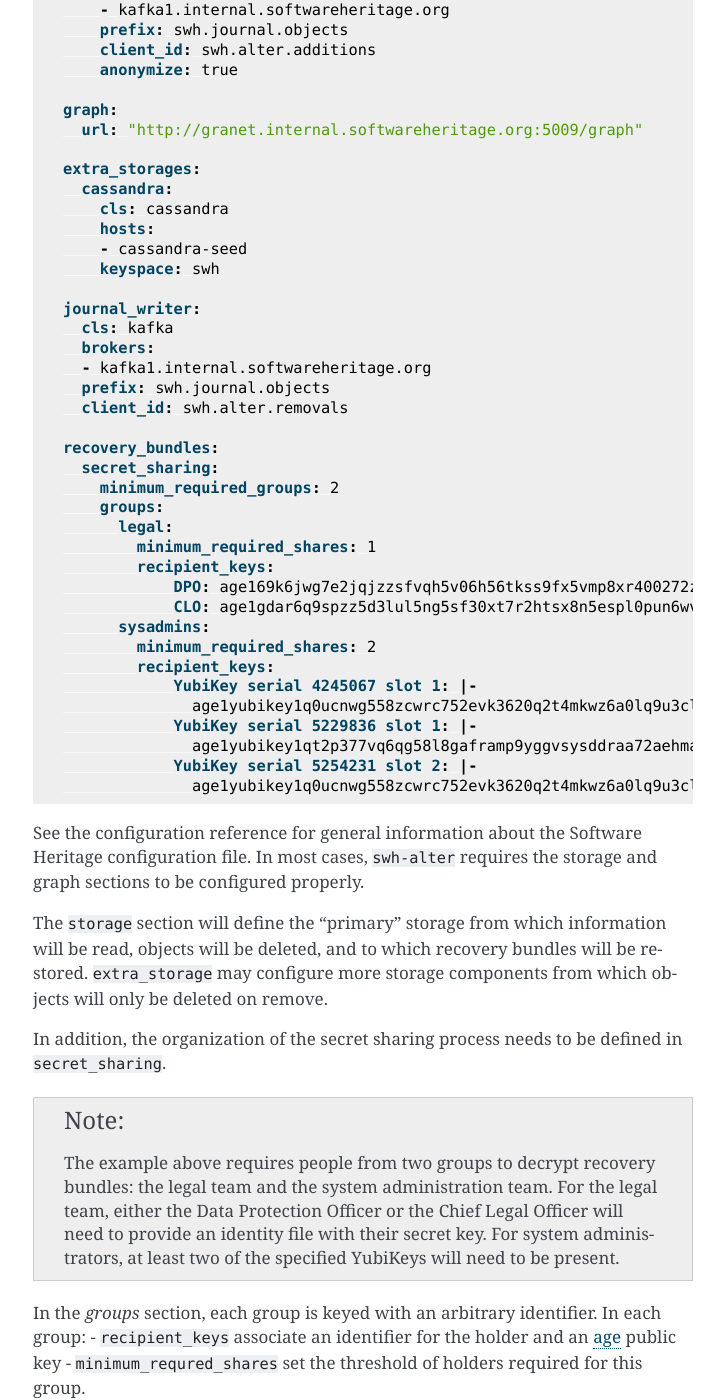
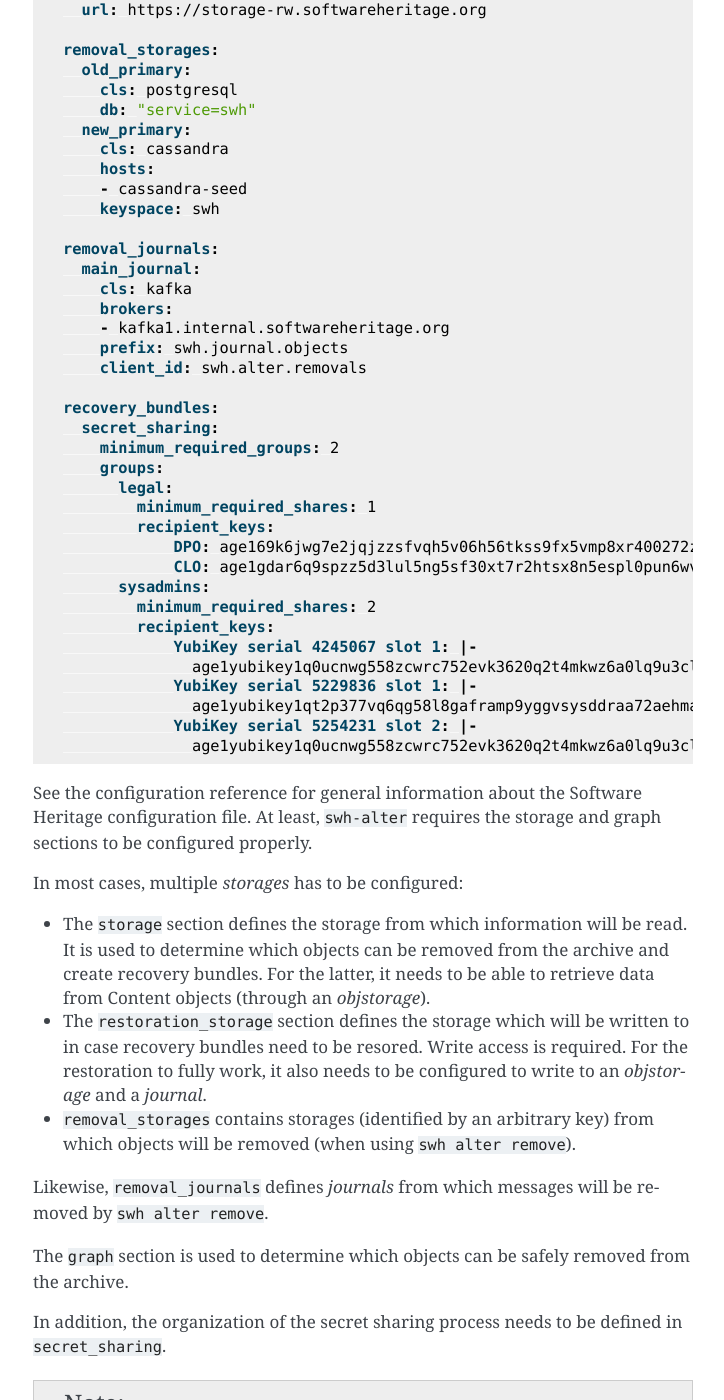
Before and after one commit to SoftwareHeritage/swh-alter, a Sphinx documentation site: the page built from docs/usage.rst, in a window 1280 px wide and 1400 px high, scrolled down 1034 px. Shown: the whole window, without its empty margins (387-1111 px from the left). Built offline with Sphinx 7.4.7, drawn with Linux system fonts in a browser that asks for light colours; some of the changed text lies outside the part shown.

Commit message:
Configure each facility according to their use
In order to remove potential sources of confusion, we now ask users
to have different entries for the configuration for the facilities that
will be used to read, restore and remove objects.

- `storage` and `graph` will be used for reading.
- `restoration_storage` will be used for restoration.
- `removal_storages` and `removal_journals` will be used for removals.

This means they now all have to be defined in order for `swh alter
remove` to work properly. The upside is that the required permissions
for each facility are more clearly defined.

```diff
--- a/docs/usage.rst
+++ b/docs/usage.rst
@@ -39,35 +39,33 @@
 .. code:: yaml
 
     storage:
-      cls: postgresql
-      db: "service=swh"
-      objstorage:
-        cls: remote
-        url: https://objstorage.softwareheritage.org
-      journal_writer:
-        cls: kafka
-        brokers:
-        - kafka1.internal.softwareheritage.org
-        prefix: swh.journal.objects
-        client_id: swh.alter.additions
-        anonymize: true
+      cls: remote
+      url: https://storage-cassandra-ro.softwareheritage.org
 
     graph:
       url: "http://granet.internal.softwareheritage.org:5009/graph"
 
-    extra_storages:
-      cassandra:
+    restoration_storage:
+      cls: remote
+      url: https://storage-rw.softwareheritage.org
+
+    removal_storages:
+      old_primary:
+        cls: postgresql
+        db: "service=swh"
+      new_primary:
         cls: cassandra
         hosts:
         - cassandra-seed
         keyspace: swh
 
-    journal_writer:
-      cls: kafka
-      brokers:
-      - kafka1.internal.softwareheritage.org
-      prefix: swh.journal.objects
-      client_id: swh.alter.removals
+    removal_journals:
+      main_journal:
+        cls: kafka
+        brokers:
+        - kafka1.internal.softwareheritage.org
+        prefix: swh.journal.objects
+        client_id: swh.alter.removals
 
     recovery_bundles:
       secret_sharing:
@@ -89,14 +87,28 @@
                   age1yubikey1q0ucnwg558zcwrc752evk3620q2t4mkwz6a0lq9u3clsfmealsmlz330kz2
 
 See the :ref:`configuration reference <cli-config>` for general information
-about the Software Heritage configuration file. In most cases, ``swh-alter``
+about the Software Heritage configuration file. At least, ``swh-alter``
 requires the :ref:`storage <cli-config-storage>` and :ref:`graph <cli-config-graph>`
 sections to be configured properly.
 
-The ``storage`` section will define the “primary” storage from which information
-will be read, objects will be deleted, and to which recovery bundles will be
-restored. ``extra_storage`` may configure more storage components from which
-objects will only be deleted on remove.
+In most cases, multiple *storages* has to be configured:
+
+- The ``storage`` section defines the storage from which information will be
+  read. It is used to determine which objects can be removed from the
+  archive and create recovery bundles. For the latter, it needs to be able to
+  retrieve data from Content objects (through an *objstorage*).
+- The ``restoration_storage`` section defines the storage which will be written
+  to in case recovery bundles need to be resored. Write access is required. For
+  the restoration to fully work, it also needs to be configured to write to an
+  *objstorage* and a *journal*.
+- ``removal_storages`` contains storages (identified by an arbitrary key)
+  from which objects will be removed (when using ``swh alter remove``).
+
+Likewise, ``removal_journals`` defines *journals* from which messages
+will be removed by ``swh alter remove``.
+
+The ``graph`` section is used to determine which objects can be safely removed
+from the archive.
 
 In addition, the organization of the secret sharing process needs to be defined
 in ``secret_sharing``.
```
Also changed, not shown: 4 other files.
